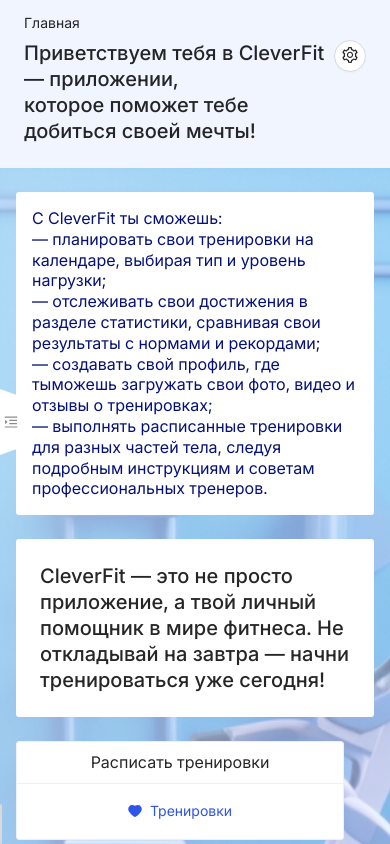
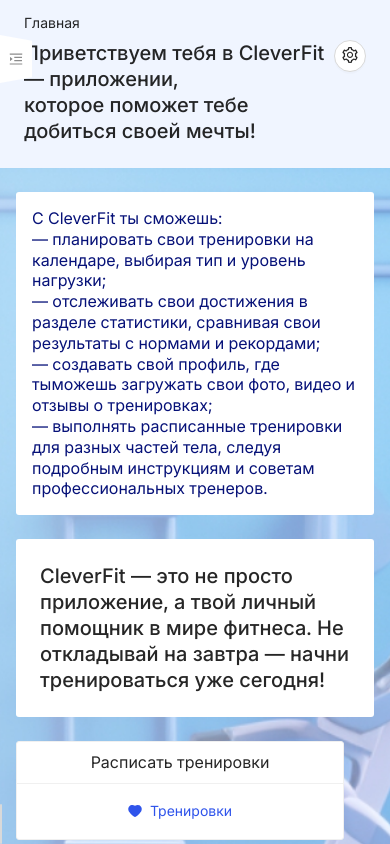
Before and after one commit to ClevertecFrontendLab/IvanMinets, a React (Vite) app: page /#/ in a window 390 px wide. Shown: the top 844 px of the page. Built offline with nearby package versions, Linux system fonts and the light colour scheme.

Commit message:
fix: trigger button fix, sider position fix attempt

```diff
--- a/src/components/menu/menu-button/menu-button.css
+++ b/src/components/menu/menu-button/menu-button.css
@@ -14,7 +14,5 @@
 @media (max-width: 576px) {
     .anticon.icon {
         display: none;
-
     }
-
 }
--- a/src/components/menu/menu.css
+++ b/src/components/menu/menu.css
@@ -6,6 +6,7 @@
         }
     }
 }
+
 
 @media (max-width: 576px) {
     .ant-menu-item-icon {
@@ -24,5 +25,4 @@
     .ant-menu-vertical .ant-menu-item:not(:last-child) {
         margin-bottom: 10px;
     }
-
 }
--- a/src/components/menu/trigger/trigger.css
+++ b/src/components/menu/trigger/trigger.css
@@ -12,6 +12,13 @@
     left: 100%;
     transform: translateY(-50%);
 
+    @media (max-width: 576px) {
+        width: 32px;
+        height: 48px;
+        top: 7%;
+    }
+
+
     & :hover {
         cursor: pointer;
     }
```
Also changed, not shown: src/pages/main-page/main-page.css (+2 -9 lines).
